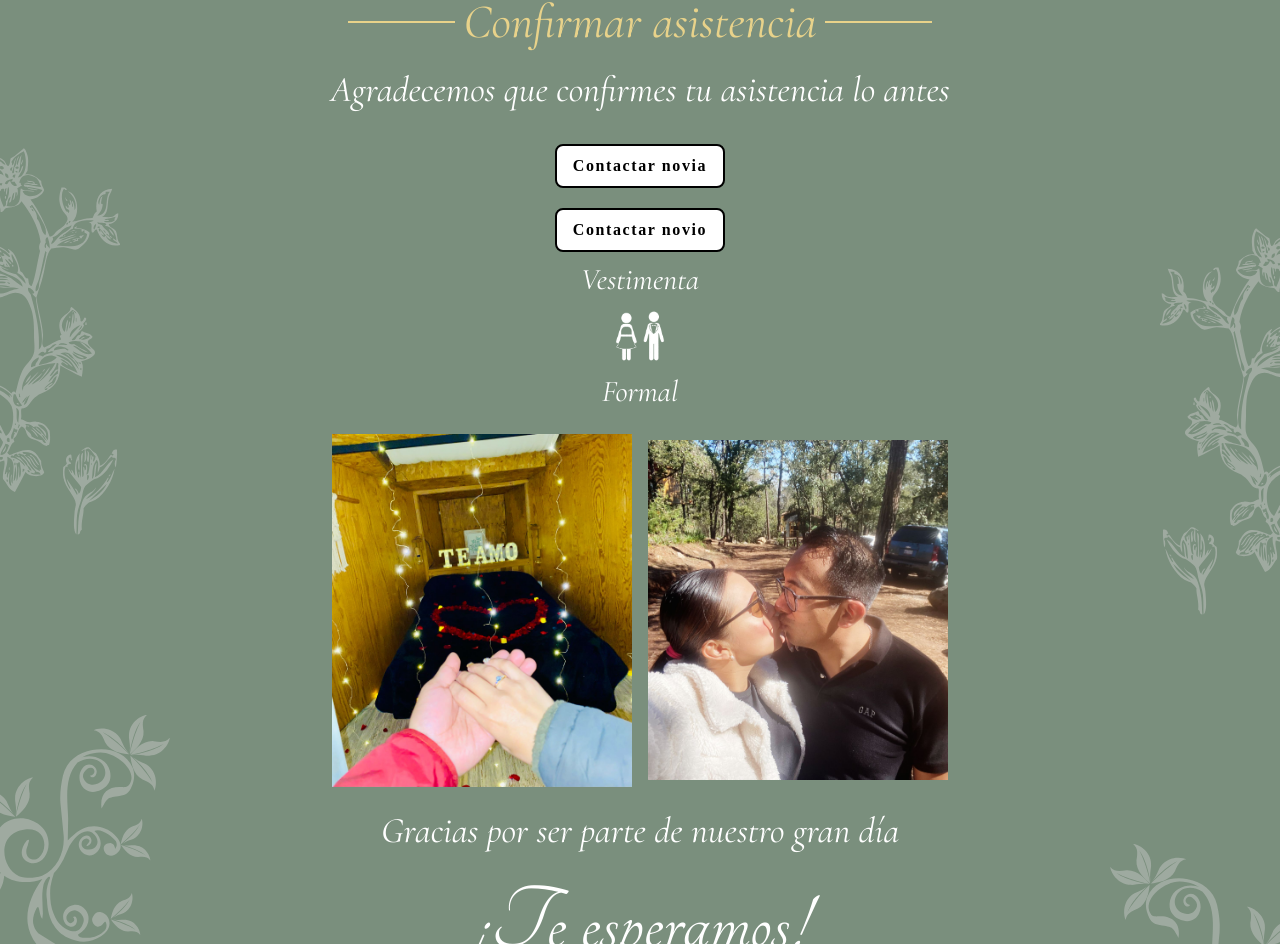
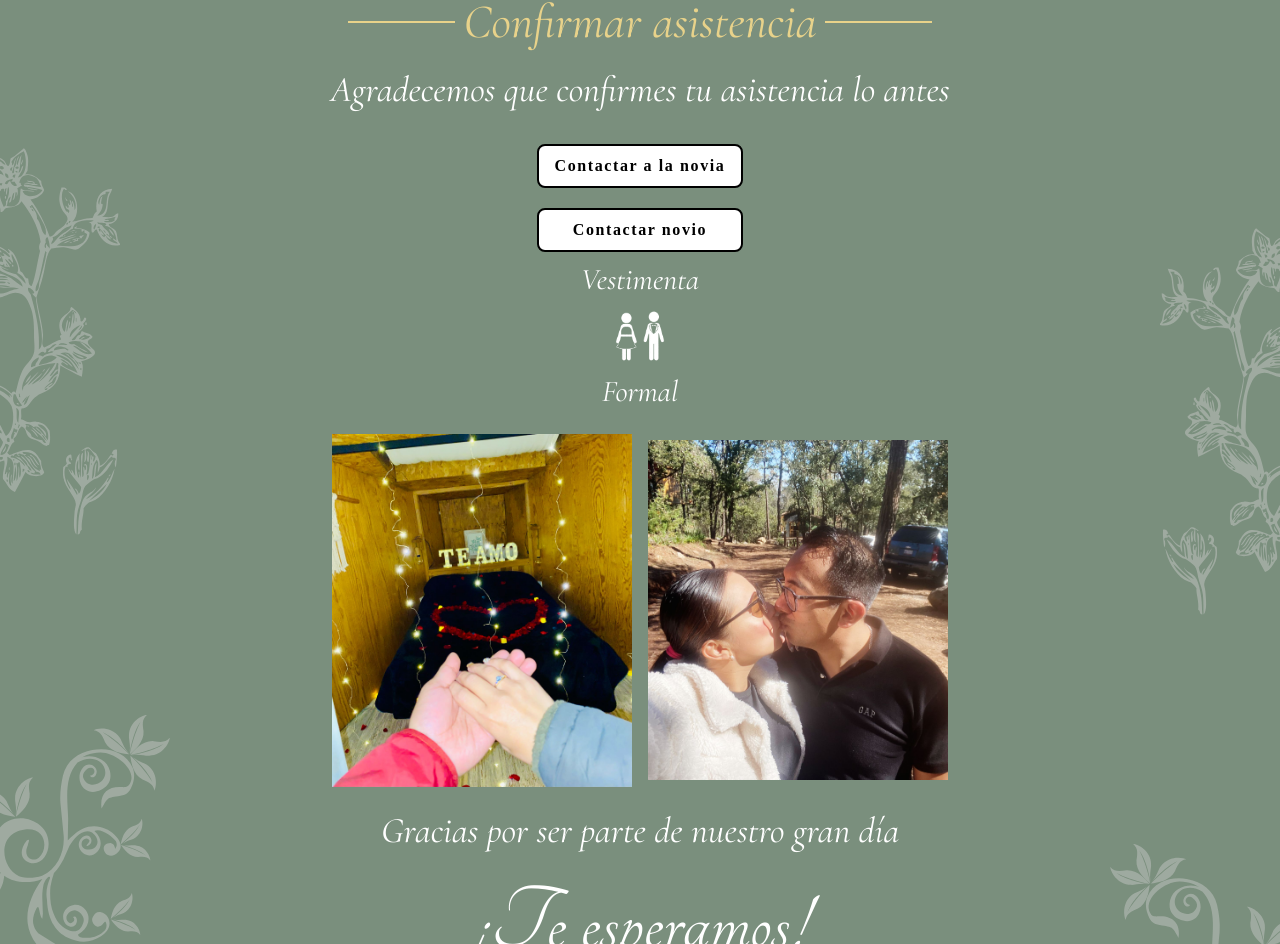
Before and after one commit to ByDeigo/BodaKarenBernardo, a React (Vite) app in the folder KB-Boda/: page / in a window 1280 px wide. Shown: the part 2633-3577 px from the top of the page. Built offline with nearby package versions, Linux system fonts and the light colour scheme; a web font is replaced by a local one.

Commit message:
Números

```diff
--- a/KB-Boda/src/Components/Contact.jsx
+++ b/KB-Boda/src/Components/Contact.jsx
@@ -9,7 +9,7 @@ export default function Contact() {
             <p className="text-2xl sm:text-3xl md:text-4xl">Agradecemos que confirmes tu asistencia lo antes</p>
             <section className="flex flex-col">
                 <a
-                    href="https://mesaderegalos.liverpool.com.mx/eventodebusqueda"
+                    href="https://wa.me/5215567733688"
                     target="_blank"
                     rel="noopener noreferrer"
                     className="w-full max-w-[300px] mx-auto"
@@ -17,11 +17,11 @@ export default function Contact() {
                     <button
                         className="bodoni-moda-sc w-full tracking-widest bg-white border-2 my-2.5 rounded-lg text-black py-2 px-4 z-20 hover:cursor-pointer inline-block text-center hover:bg-[#E6B6A6] transition-colors duration-300"
                     >
-                        Contactar novia
+                        Contactar a la novia
                     </button>
                 </a>
                 <a
-                    href="https://mesaderegalos.liverpool.com.mx/eventodebusqueda"
+                    href="https://wa.me/5215618986743"
                     target="_blank"
                     rel="noopener noreferrer"
                     className="w-full max-w-[300px] mx-auto"
```
